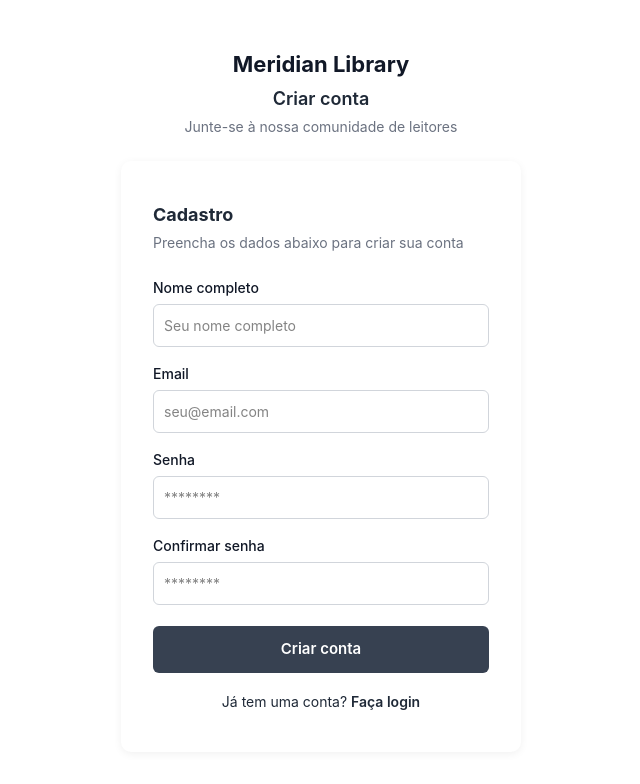
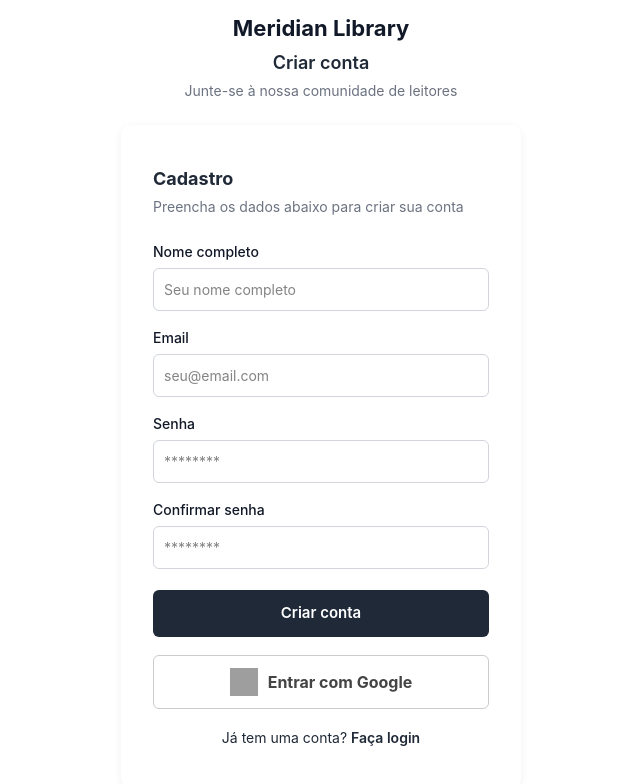
Before and after one commit to Aristidesmiguel/bibliotecaNacional, a React (Vite) app: page /sign-in in a window 1280 px wide. Shown: the top 784 px of the page, without its empty margins (319-959 px from the left). Built offline with nearby package versions, Linux system fonts and the light colour scheme; grey boxes are pictures that could not be loaded.

Commit message:
Melhorei login e criar conta

```diff
--- a/src/app/pages/SignIn/index.tsx
+++ b/src/app/pages/SignIn/index.tsx
@@ -56,13 +56,8 @@ export const SignIn: React.FC = () => {
         fontFamily: "Inter, system-ui, sans-serif",
       }}
     >
-      <div
-        style={{
-          width: "100%",
-          maxWidth: "400px",
-        }}
-      >
-        {/* Cabeçalho fora do card */}
+      <div style={{ width: "100%", maxWidth: "400px" }}>
+        {/* Cabeçalho */}
         <h1
           style={{
             textAlign: "center",
@@ -105,7 +100,6 @@ export const SignIn: React.FC = () => {
             boxShadow: "0 2px 8px rgba(0,0,0,0.06)",
           }}
         >
-          {/* Título e subtítulo alinhados à esquerda dentro do card */}
           <h3
             style={{
               fontSize: "18px",
@@ -218,11 +212,12 @@ export const SignIn: React.FC = () => {
               </p>
             )}
 
+            {/* Botão Criar conta (cor igual à página de login) */}
             <button
               type="submit"
               disabled={loading}
               style={{
-                backgroundColor: "#374151",
+                backgroundColor: "#1f2937", // vermelho (igual login)
                 color: "#fff",
                 padding: "12px",
                 border: "none",
@@ -237,6 +232,35 @@ export const SignIn: React.FC = () => {
             </button>
           </form>
 
+          {/* Botão Google */}
+          <div style={{ marginTop: "18px" }}>
+            <button
+              type="button"
+              style={{
+                background: "#fff",
+                color: "#444",
+                padding: "12px",
+                border: "1px solid #ccc",
+                borderRadius: "6px",
+                cursor: "pointer",
+                fontWeight: "bold",
+                display: "flex",
+                alignItems: "center",
+                justifyContent: "center",
+                gap: "10px",
+                width: "100%",
+              }}
+            >
+              <img
+                src="https://www.gstatic.com/images/branding/product/1x/gsa_512dp.png"
+                alt="Google Logo"
+                style={{ width: "28px", height: "28px" }}
+              />
+              Entrar com Google
+            </button>
+          </div>
+
+          {/* Link para login */}
           <p
             style={{
               marginTop: "18px",
--- a/src/app/pages/login/index.tsx
+++ b/src/app/pages/login/index.tsx
@@ -131,7 +131,7 @@ export const Login: React.FC = () => {
             </p>
           )}
 
-          {/* Botão */}
+          {/* Botão principal */}
           <button
             type="submit"
             disabled={loading}
@@ -143,9 +143,36 @@ export const Login: React.FC = () => {
               borderRadius: "6px",
               cursor: "pointer",
               fontWeight: "bold",
+              marginBottom: "10px",
             }}
           >
             {loading ? "Entrando..." : "Entrar"}
+          </button>
+
+          {/* Botão de login com Google (ainda não funcional) */}
+          <button
+            type="button"
+            style={{
+              background: "#fff",
+              color: "#444",
+              padding: "10px",
+              border: "1px solid #ccc",
+              borderRadius: "6px",
+              cursor: "pointer",
+              fontWeight: "bold",
+              display: "flex",
+              alignItems: "center",
+              justifyContent: "center",
+              gap: "8px",
+            }}
+          >
+            <img
+            src="https://www.gstatic.com/images/branding/product/1x/gsa_512dp.png"
+            alt="Google Logo"
+            style={{ width: "24px", height: "24px" }}
+            />
+
+            Entrar com Google
           </button>
         </form>
 
```
Also changed, not shown: 1 other file (tests, documents, lock files or other folders).
